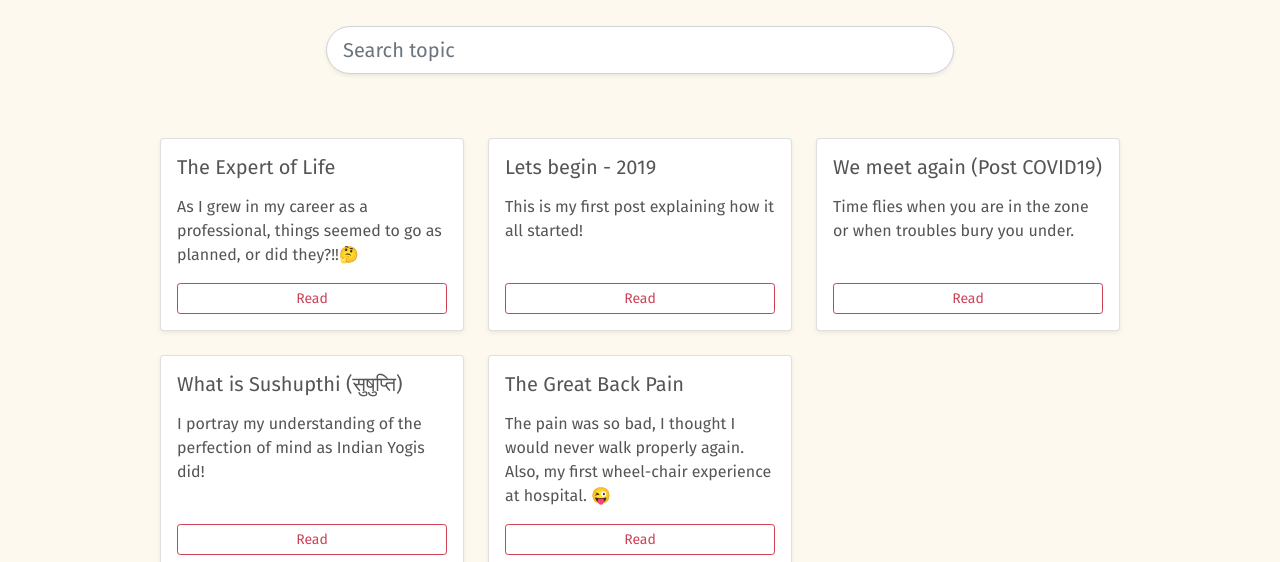
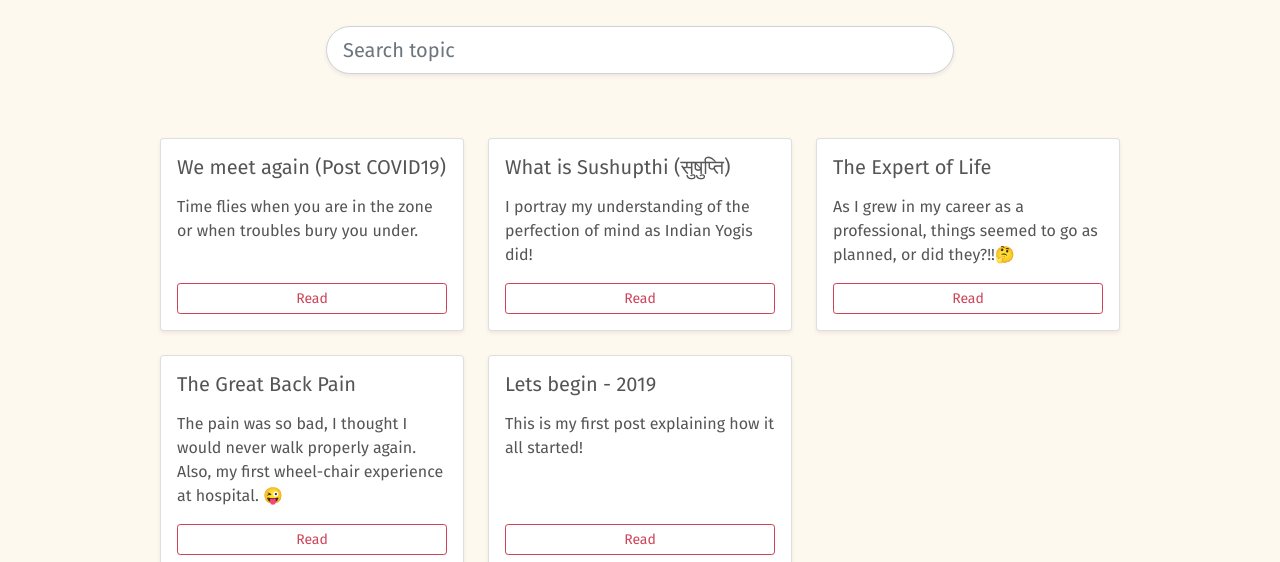
Before and after one commit to ChaituKNag/blog.nagakonada.com, a Gatsby site: page / in a window 1280 px wide. Shown: the part 238-800 px from the top of the page. Built offline with nearby package versions, Linux system fonts and the light colour scheme; Gatsby itself is replaced by a stand-in of ours.

Commit message:
fix: sorting of cards - most recent at top

```diff
--- a/src/pages/index.js
+++ b/src/pages/index.js
@@ -48,7 +48,7 @@ export default IndexPage;
 
 export const query = graphql`
   query HomePageQuery {
-    allMdx {
+    allMdx(sort: { fields: frontmatter___date, order: DESC }) {
       edges {
         node {
           frontmatter {
```
